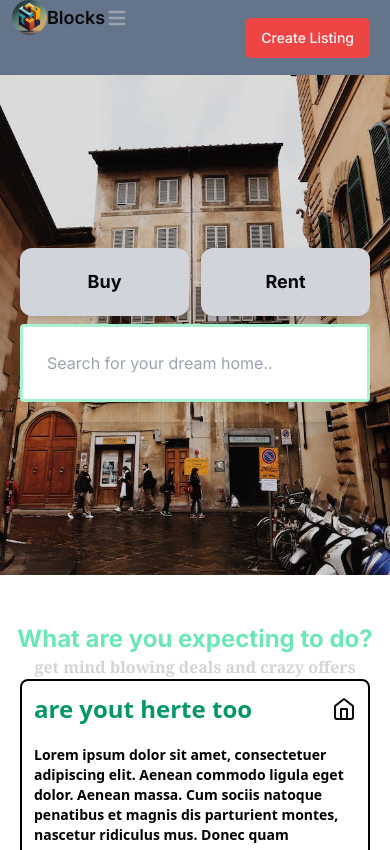
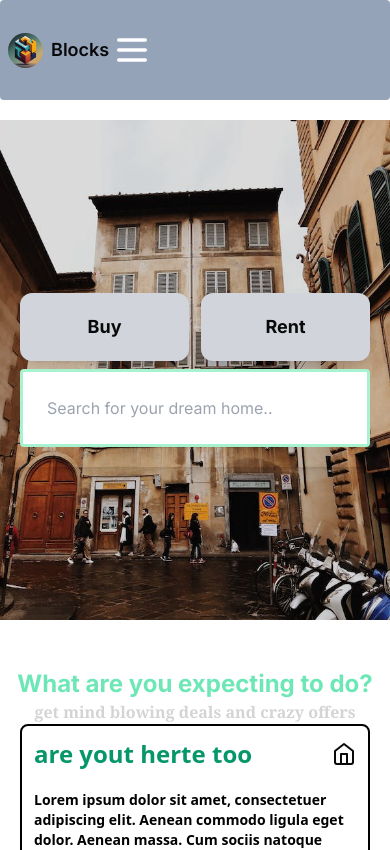
Before and after one commit to Royweru/blocks-real-estate-next-14, a Next.js app: page / in a window 390 px wide. Shown: the top 850 px of the page. Built offline with nearby package versions, Linux system fonts and the light colour scheme; no server answers.

Commit message:
modified:   components/Navbar/main-navbar.tsx 	modified:   components/Navbar/mini-navbar.tsx

```diff
--- a/components/Navbar/main-navbar.tsx
+++ b/components/Navbar/main-navbar.tsx
@@ -1,11 +1,102 @@
-import React from "react";
+"use client"
+import React ,{useState,useCallback} from "react";
+import Logo from "./logo";
 import MiniNavbar from "./mini-navbar";
-import UserAvatar from "./user-avatar";
+import { Menu } from "lucide-react";
 export const Navbar = () => {
+  const [isOpen, setIsOpen] = useState(false);
+  const toggleOpen = useCallback(() => {
+    setIsOpen((value) => !value);
+  }, []);
   return (
-    <div className=" flex justify-between w-full  bg-slate-500  px-1 shadow-lg  items-center">
-      <MiniNavbar />
-      <UserAvatar />
+    <nav className="border-gray-200 mb-5 flex justify-center items-center bg-slate-400 w-full h-[100px] rounded">
+    <div className="mx-auto gap-x-4 flex items-center h-full w-2/3">
+      <div className="mx-2 flex items-center justify-between w-full">
+        <a href="/" className="flex items-center">
+          {/* Assuming you have a Logo component */}
+          <Logo />
+          <span className="self-center text-lg font-semibold whitespace-nowrap ml-2">
+            Blocks
+          </span>
+        </a>
+        <div className="flex md:hidden md:order-2 left-28 absolute">
+          <button
+            data-collapse-toggle="mobile-menu-3"
+            type="button"
+            onClick={toggleOpen}
+            className="md:hidden text-white hover:text-gray-900 focus:outline-none focus:ring-2 focus:ring-blue-300 rounded-lg inline-flex items-center justify-center"
+            aria-controls="mobile-menu-3"
+            aria-expanded="false"
+          >
+           <Menu className=" w-10 h-10" />
+          </button>
+        </div>
+        <div className="hidden md:flex justify-between items-center w-full md:w-auto relative">
+          <ul className="flex md:space-x-8 items-center justify-center mt-4 md:mt-0 md:text-sm md:font-medium">
+            <li>
+              <a
+                href="/rent"
+                className="bg-blue-700 md:bg-transparent text-white block pl-3 pr-4 py-2 md:hover:text-blue-700 md:p-0 rounded text-lg font-bold"
+                aria-current="page"
+              >
+                Rent
+              </a>
+            </li>
+            <li>
+              <a
+                href="/buy"
+                className="text-gray-700 hover:bg-gray-50 border-b text-lg border-gray-100 md:hover:bg-transparent md:border-0 block pl-3 pr-4 py-2 md:hover:text-blue-700 md:p-0 text-md font-bold"
+              >
+                Buy
+              </a>
+            </li>
+            <li>
+              <a
+                href="/blog"
+                className="text-gray-700 hover:bg-gray-50 text-lg border-b border-gray-100 md:hover:bg-transparent md:border-0 block pl-3 pr-4 py-2 md:hover:text-blue-700 md:p-0 text-md font-bold"
+              >
+                Blog
+              </a>
+            </li>
+          </ul>
+        </div>
+        <div className="md:hidden">
+          {isOpen && (
+            <ul className="flex-col absolute bg-slate-400 p-4 md:flex-row flex md:space-x-8 mt-4 md:mt-0 md:text-sm md:font-medium">
+              <li>
+                <a
+                  href="/"
+                  className="bg-blue-700 md:bg-transparent text-white block pl-3 pr-4 py-2 md:text-blue-700 md:p-0 rounded"
+                  aria-current="page"
+                >
+                 Rent
+                </a>
+              </li>
+              <li>
+                <a
+                  href="#"
+                  className="text-gray-700 hover:bg-gray-50 border-b border-gray-100 md:hover:bg-transparent md:border-0 block pl-3 pr-4 py-2 md:hover:text-blue-700 md:p-0"
+                >
+                  Buy
+                </a>
+              </li>
+              <li>
+                <a
+                  href="#"
+                  className="text-gray-700 hover:bg-gray-50 border-b border-gray-100 md:hover:bg-transparent md:border-0 block pl-3 pr-4 py-2 md:hover:text-blue-700 md:p-0"
+                >
+                  Blog
+                </a>
+              </li>
+            </ul>
+          )}
+        </div>
+      </div>
     </div>
+    <div className=" w-1/3 flex justify-center items-center">
+       <MiniNavbar />
+    </div>
+  </nav>
+
   );
 };
--- a/components/Navbar/mini-navbar.tsx
+++ b/components/Navbar/mini-navbar.tsx
@@ -5,121 +5,13 @@ import Logo from "./logo";
 
 
 const MiniNavbar = () => {
-  const [isOpen, setIsOpen] = useState(false);
 
-  const toggleOpen = useCallback(() => {
-    setIsOpen((value) => !value);
-  }, []);
+
+
   return (
-    <nav className="border-gray-200 mb-10 relative">
-      <div className="  mx-auto gap-x-4 flex items-center h-full">
-        <div className="mx-2 flex  items-center justify-between">
-          <a href="/" className="flex">
-           <Logo />
-            <span className="self-center text-lg font-semibold whitespace-nowrap">
-              Blocks
-            </span>
-          </a>
-          <div className="flex md:hidden md:order-2">
-            <button
-              data-collapse-toggle="mobile-menu-3"
-              type="button"
-              onClick={toggleOpen}
-              className="md:hidden text-gray-400 hover:text-gray-900 focus:outline-none focus:ring-2 focus:ring-blue-300 rounded-lg inline-flex items-center justify-center"
-              aria-controls="mobile-menu-3"
-              aria-expanded="false"
-            >
+   <div className=" relative flex justify-center items-center">
 
-              <span className="sr-only">Open main menu</span>
-              <svg
-                className="w-6 h-6"
-                fill="currentColor"
-                viewBox="0 0 20 20"
-                xmlns="http://www.w3.org/2000/svg"
-              >
-                <path
-                  fill-rule="evenodd"
-                  d="M3 5a1 1 0 011-1h12a1 1 0 110 2H4a1 1 0 01-1-1zM3 10a1 1 0 011-1h12a1 1 0 110 2H4a1 1 0 01-1-1zM3 15a1 1 0 011-1h12a1 1 0 110 2H4a1 1 0 01-1-1z"
-                  clip-rule="evenodd"
-                ></path>
-              </svg>
-              <svg
-                className="hidden w-6 h-6"
-                fill="currentColor"
-                viewBox="0 0 20 20"
-                xmlns="http://www.w3.org/2000/svg"
-              >
-                <path
-                  fill-rule="evenodd"
-                  d="M4.293 4.293a1 1 0 011.414 0L10 8.586l4.293-4.293a1 1 0 111.414 1.414L11.414 10l4.293 4.293a1 1 0 01-1.414 1.414L10 11.414l-4.293 4.293a1 1 0 01-1.414-1.414L8.586 10 4.293 5.707a1 1 0 010-1.414z"
-                  clip-rule="evenodd"
-                ></path>
-              </svg>
-            </button>
-          </div>
-          <div className="hidden md:flex justify-between items-end w-full md:w-auto  relative">
-            <ul className="flex-col md:flex-row flex md:space-x-8 items-center justify-between mt-4 md:mt-0 md:text-sm md:font-medium">
-              <li>
-                <a
-                  href="/rent"
-                  className="bg-blue-700 md:bg-transparent text-white block pl-3 pr-4 py-2 md:hover:text-blue-700 md:p-0 rounded  text-lg font-bold"
-                  aria-current="page"
-                >
-              Rent
-                </a>
-              </li>
-              <li>
-                <a
-                  href="/buy"
-                  className="text-gray-700 hover:bg-gray-50 border-b text-lg border-gray-100 md:hover:bg-transparent md:border-0 block pl-3 pr-4 py-2 md:hover:text-blue-700 md:p-0 text-md font-bold"
-                >
-                  Buy
-                </a>
-              </li>
-              <li>
-                <a
-                  href="/blog"
-                  className="text-gray-700 hover:bg-gray-50 text-lg border-b border-gray-100 md:hover:bg-transparent md:border-0 block pl-3 pr-4 py-2 md:hover:text-blue-700 md:p-0 text-md font-bold"
-                >
-                   Blog
-                </a>
-              </li>
-            </ul>
-          </div>
-          <div className="md:hidden">
-            {isOpen && (
-              <ul className="flex-col absolute  bg-slate-400 p-4 md:flex-row flex md:space-x-8 mt-4 md:mt-0 md:text-sm md:font-medium">
-                <li>
-                  <a
-                    href="/"
-                    className="bg-blue-700 md:bg-transparent text-white block pl-3 pr-4 py-2 md:text-blue-700 md:p-0 rounded"
-                    aria-current="page"
-                  >
-                    Sell
-                  </a>
-                </li>
-                <li>
-                  <a
-                    href="#"
-                    className="text-gray-700 hover:bg-gray-50 border-b border-gray-100 md:hover:bg-transparent md:border-0 block pl-3 pr-4 py-2 md:hover:text-blue-700 md:p-0"
-                  >
-                    Buy
-                  </a>
-                </li>
-                <li>
-                  <a
-                    href="#"
-                    className="text-gray-700 hover:bg-gray-50 border-b border-gray-100 md:hover:bg-transparent md:border-0 block pl-3 pr-4 py-2 md:hover:text-blue-700 md:p-0"
-                  >
-                    Blog
-                  </a>
-                </li>
-              </ul>
-            )}
-          </div>
-        </div>
-      </div>
-    </nav>
+   </div>
   );
 };
 
```
